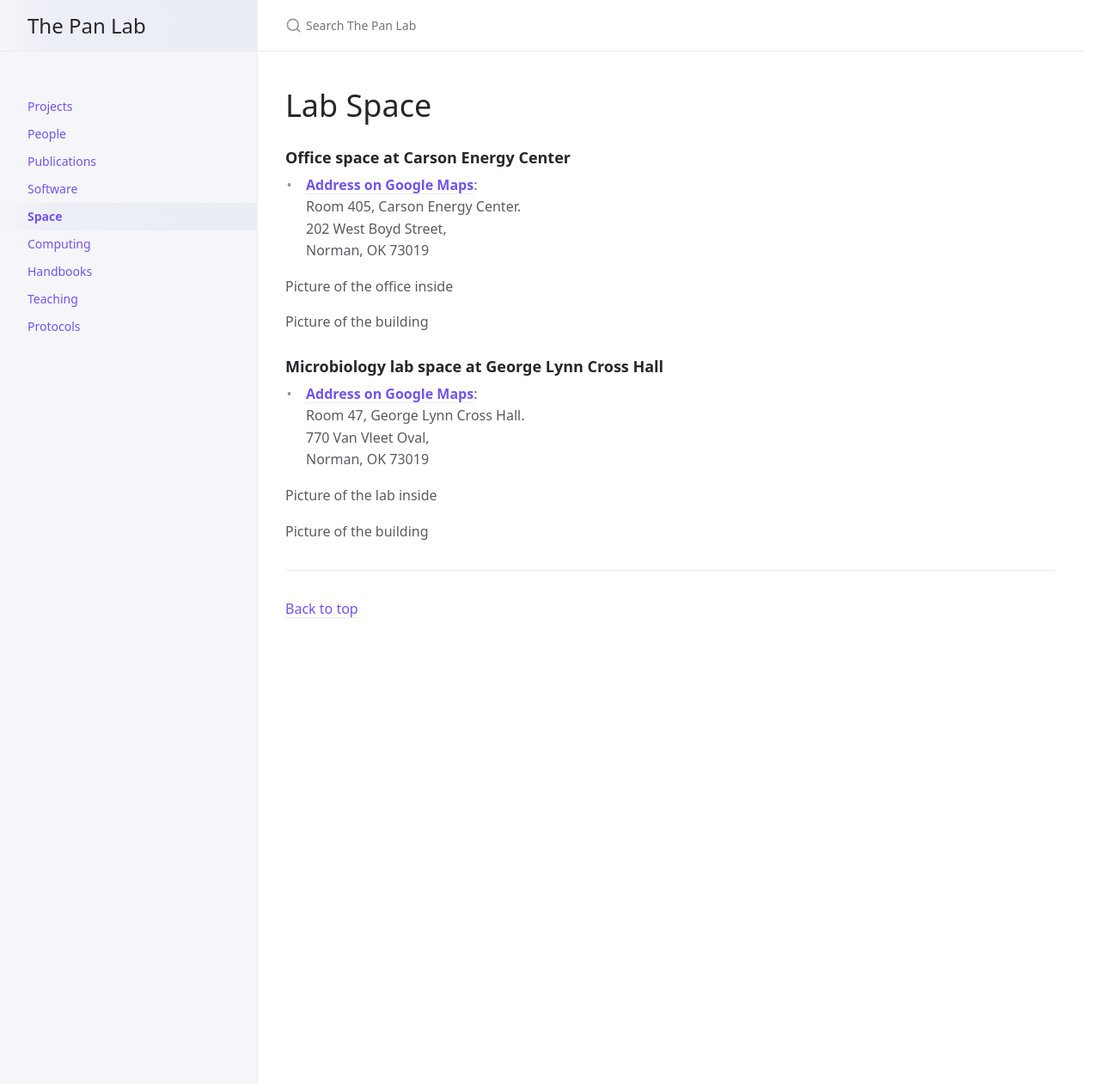
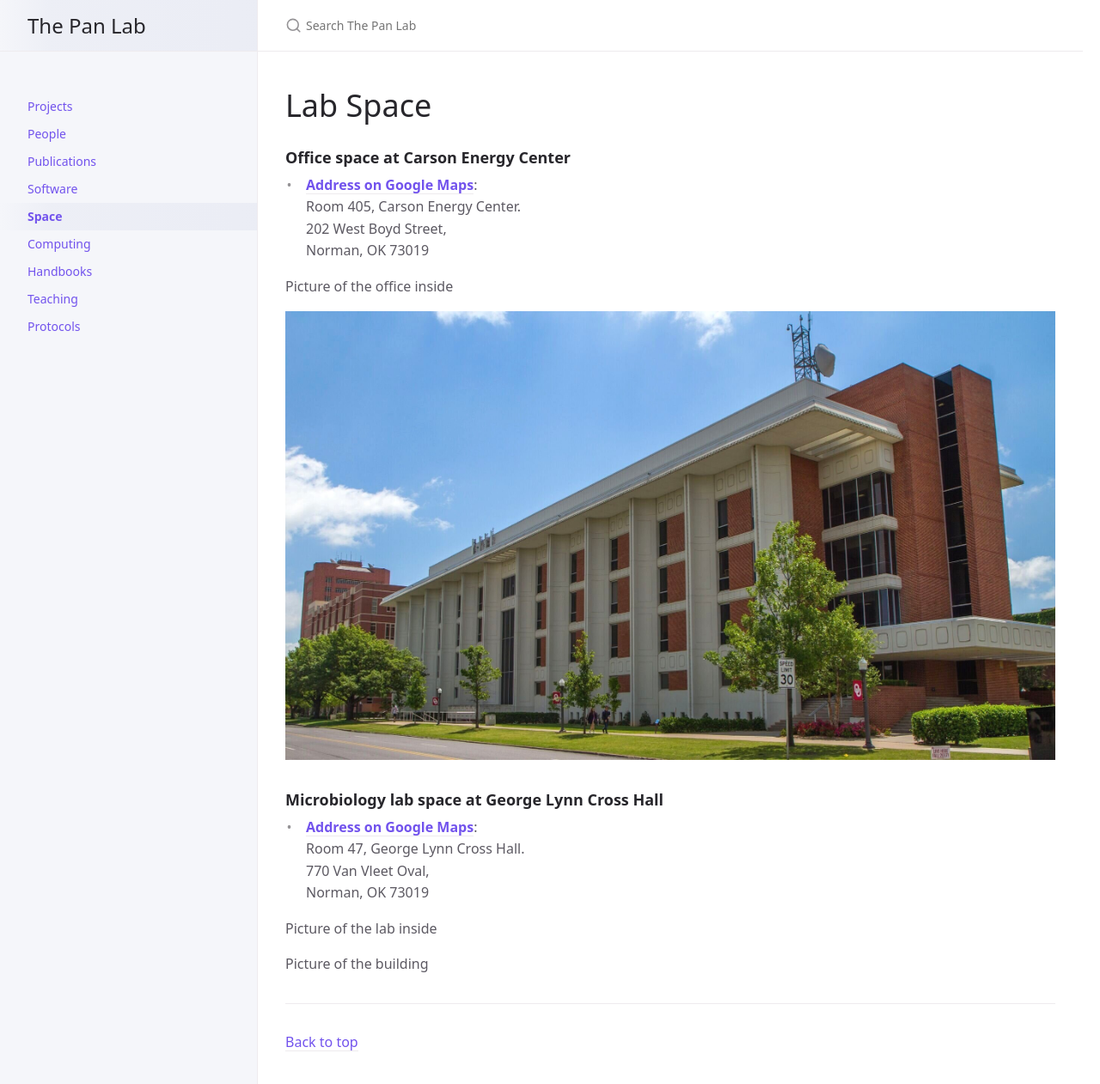
Before and after one commit to thepanlab/thepanlab.github.io, a Jekyll site: the page built from docs/space.md, in a window 1280 px wide and 1274 px high. Shown: the top 1261 px of the window at 86% size. Built offline with Jekyll 4.4.1, drawn with Linux system fonts in a browser that asks for light colours.

Commit message:
Update space.md

```diff
--- a/docs/space.md
+++ b/docs/space.md
@@ -17,7 +17,7 @@ nav_order: 5
 
 Picture of the office inside
 
-Picture of the building
+![Picture of the building](/assets/images/CEC building.jpeg)
 
 ### **Microbiology lab space at George Lynn Cross Hall**
 
```
